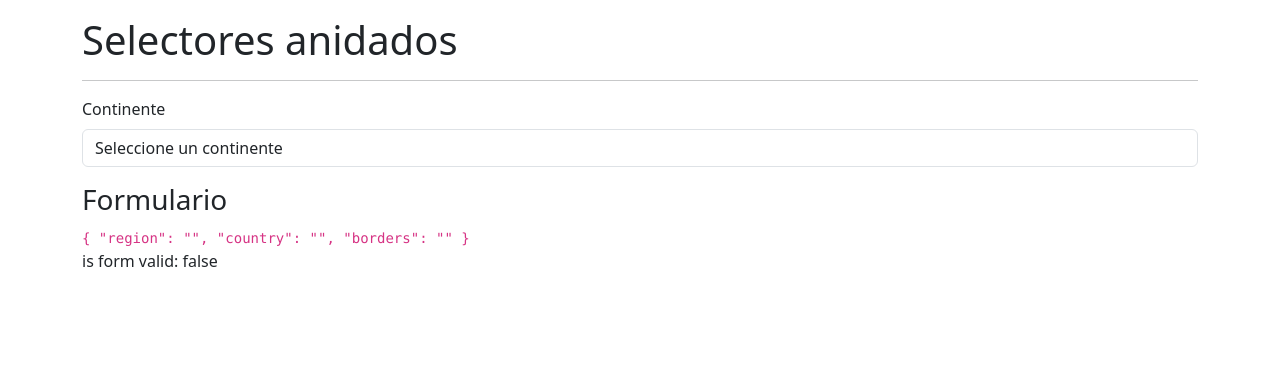
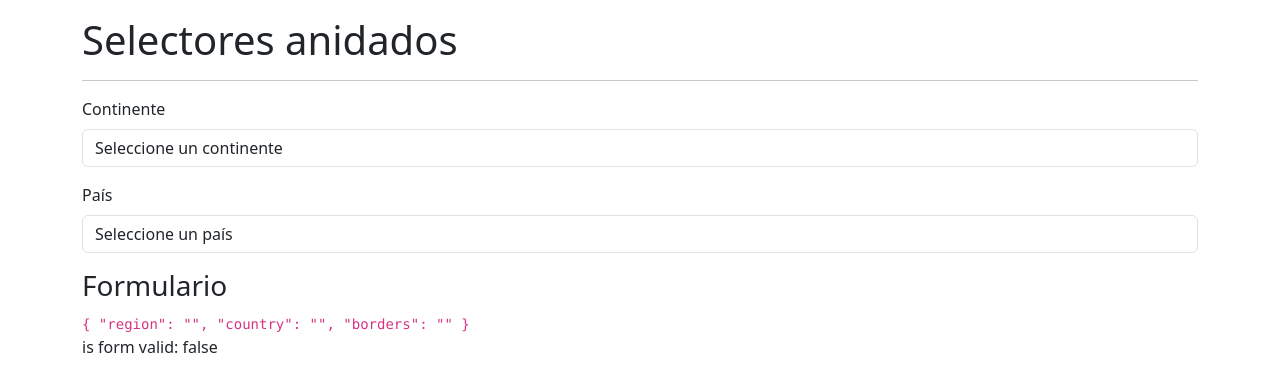
Before and after one commit to jhonnycgarcia/dev-talleres-selectores-app, an Angular app: page /selector in a window 1280 px wide. Shown: the top 392 px of the page. Built offline with nearby package versions, Linux system fonts and the light colour scheme.

Commit message:
Segundo selector anidado - Países

```diff
--- a/src/app/countries/interfaces/country.interface.ts
+++ b/src/app/countries/interfaces/country.interface.ts
@@ -4,6 +4,12 @@ export enum Region {
   Asia = "Asia",
   Europe = "Europe",
   Oceania = "Oceania",
+}
+
+export interface SmallCountry {
+  name: string;
+  cca3: string;
+  borders: string[];
 }
 
 
--- a/src/app/countries/pages/selector-page/selector-page.component.html
+++ b/src/app/countries/pages/selector-page/selector-page.component.html
@@ -3,7 +3,7 @@
 
 <form [formGroup]="myForm" (ngSubmit)="onSubmit()" autocomplete="off">
 
-  <!-- Region -->
+  <!-- Regions -->
    <div class="row mb-3">
     <div class="col">
       <label for="region" class="form-label">Continente</label>
@@ -23,6 +23,20 @@
     </div>
    </div>
 
+  <!-- Countries -->
+   <div class="row mb-3">
+    <div class="col">
+      <label for="country" class="form-label">País</label>
+      <select
+        name="country" id="country"
+        formControlName="country"
+        class="form-control"
+      >
+        <option value="">Seleccione un país</option>
+      </select>
+    </div>
+   </div>
+
 </form>
 
 <h3>Formulario</h3>
--- a/src/app/countries/pages/selector-page/selector-page.component.ts
+++ b/src/app/countries/pages/selector-page/selector-page.component.ts
@@ -1,4 +1,4 @@
-import { Component } from '@angular/core';
+import { Component, OnInit } from '@angular/core';
 import { FormBuilder, FormGroup, Validators } from '@angular/forms';
 import { CountriesService } from '../../services/countries.service';
 import { Region } from '../../interfaces/country.interface';
@@ -8,7 +8,7 @@ import { Region } from '../../interfaces/country.interface';
   templateUrl: './selector-page.component.html',
   styles: ``
 })
-export class SelectorPageComponent {
+export class SelectorPageComponent implements OnInit {
 
   public myForm: FormGroup = this.fb.group({
     region: ['', Validators.required],
@@ -21,8 +21,19 @@ export class SelectorPageComponent {
     private countriesService: CountriesService
   ) { }
 
+  ngOnInit(): void {
+    this.onRegionChange();
+  }
+
   get regions(): Region[] {
     return this.countriesService.regions;
+  }
+
+  onRegionChange(): void {
+    this.myForm.get('region')!.valueChanges
+      .subscribe((region) => {
+        console.log('Region changed to: ', region);
+      });
   }
 
   onSubmit() {
--- a/src/app/countries/services/countries.service.ts
+++ b/src/app/countries/services/countries.service.ts
@@ -1,5 +1,5 @@
 import { Injectable } from '@angular/core';
-import { Region } from '../interfaces/country.interface';
+import { Region, SmallCountry } from '../interfaces/country.interface';
 
 @Injectable({
   providedIn: 'root'
@@ -20,4 +20,8 @@ export class CountriesService {
     return [...this._regions];
   }
 
+  getCountriesByRegion(region: Region): SmallCountry[] {
+    return [];
+  }
+
 }
```
